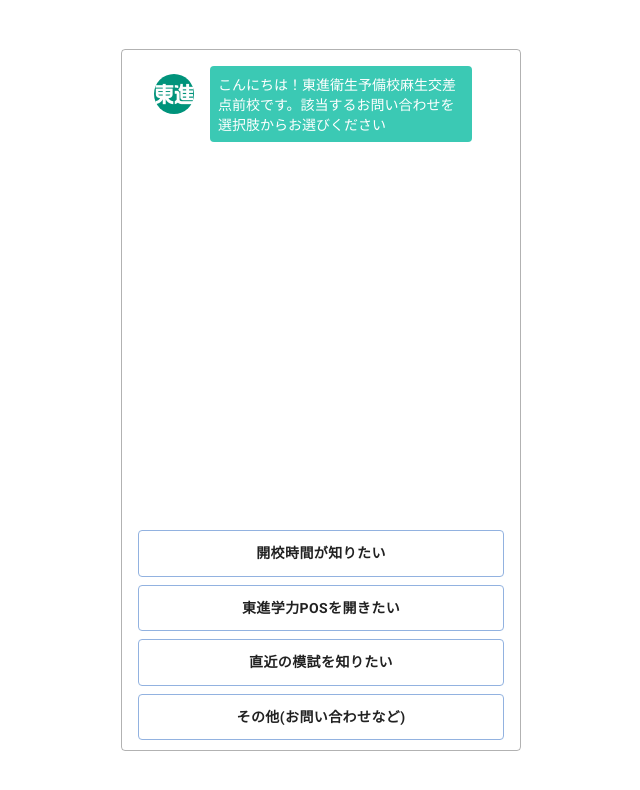
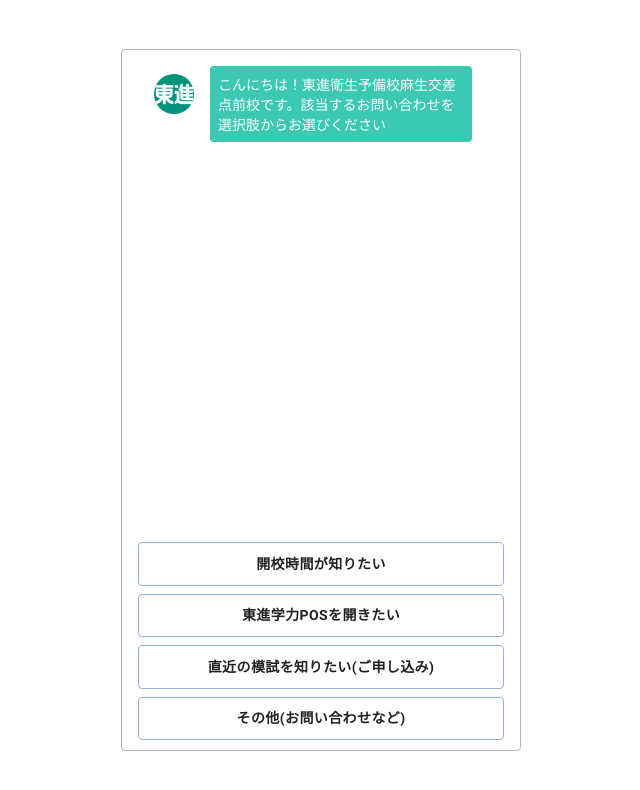
Before and after one commit to kannoRyo/chatbot-toshin, a React (Create React App) app: page / in a window 1280 px wide. Shown: the top 790 px of the page, without its empty margins (319-959 px from the left). Built offline with nearby package versions, Linux system fonts and the light colour scheme.

Commit message:
chat部分改良

```diff
--- a/src/App.jsx
+++ b/src/App.jsx
@@ -14,16 +14,16 @@
   const [dataset, setDetaset] = useState(defaultDataset)
   const [open, setOpen] = useState(false)
 
-  const initAnswer = ()=>{
-    const initAnswer = dataset[currentId].answers
-    setAnswers(initAnswer)
-  }
-
   const addChat = useCallback((chat)=>{
     setChats(prevChats=>{
       return [...prevChats, chat]
     })
   },[])
+
+  const initAnswer = ()=>{
+    const initAnswer = dataset[currentId].answers
+    setAnswers(initAnswer)
+  }
 
   const  initChats = ()=>{
     const initQuestion = {
@@ -38,6 +38,11 @@
     initAnswer()
   },[])
 
+  useEffect(()=>{
+    const scroll = document.getElementById('scrollHeight')
+    scroll.scrollTop = scroll.scrollHeight
+  })
+
   const nextDisplayQuestion = (nextId)=>{
     addChat({
       text: dataset[nextId].question,
@@ -48,12 +53,35 @@
   }
 
   const selectAnswer = (selectedAnswer, nextId)=>{
-    addChat({
-      text: selectedAnswer,
-      type:'answer'
-    })
+    switch(true){
+      case (selectedAnswer === 'init'):
+        break;
+      case (nextId === 'https://www.toshin.com/exams/'):
+        nextDisplayQuestion('practiceExam')
+        const a2 = document.createElement('a')
+        a2.href =  nextId
+        a2.target = '__blank'
+        setTimeout(()=>{
+          a2.click()
+        },2000)
+        break;
+      case (/^https:*/.test(nextId)):
+        const a = document.createElement('a')
+        a.href =  nextId
+        a.target = '__blank'
+        a.click()
+        nextDisplayQuestion('init')
+        break;
+      default:
+        addChat({
+          text: selectedAnswer,
+          type:'answer'
+        })
 
-    nextDisplayQuestion(nextId)
+        setTimeout(()=>{
+          nextDisplayQuestion(nextId)
+        },750)
+    }
   }
 
   return (
--- a/src/components/Answer.jsx
+++ b/src/components/Answer.jsx
@@ -5,7 +5,7 @@
 const useStyle = makeStyles({
     button:{
         marginBottom:'8px',
-        padding:'10px',
+        padding:'8.5px',
         fontWeight:'600',
         border:'1px solid #92b2e0',
         '&:hover':{
--- a/src/components/Chats.jsx
+++ b/src/components/Chats.jsx
@@ -5,7 +5,8 @@
 
 const useStyle = makeStyles({
     listGgrid:{
-        height:'462px'
+        height:'462px',
+        overflow:'scroll'
     }
 })
 
@@ -13,7 +14,7 @@
     const classes = useStyle()
 
     return(
-        <List  className={classes.listGgrid}>
+        <List  className={classes.listGgrid} id="scrollHeight">
             {
                 chats.map((chat,index)=>{
                    return  <Chat text={chat.text} type={chat.type}key={index}/>
--- a/src/dataset.js
+++ b/src/dataset.js
@@ -2,8 +2,8 @@
     'init':{
         'answers':[
             {content:"開校時間が知りたい", nextId: "businessHours"},
-            {content:"東進学力POSを開きたい", nextId:"POSのURL"},
-            {content:"直近の模試を知りたい", nextId: "practiceExam"},
+            {content:"東進学力POSを開きたい", nextId:"https://www.toshin.com/pos/"},
+            {content:"直近の模試を知りたい(ご申し込み)", nextId: "https://www.toshin.com/exams/"},
             {content:"その他(お問い合わせなど)", nextId:"other"},
         ],
         'question': "こんにちは！東進衛生予備校麻生交差点前校です。該当するお問い合わせを選択肢からお選びください"
@@ -23,22 +23,17 @@
     },
     "practiceExam":{
         answers:[
-            {content:'1年', nextId:"displayPracticeExam"},
-            {content:'2年', nextId:"displayPracticeExam"},
-            {content:'3年', nextId:"displayPracticeExam"}
+            {content:'ご申し込みする（お問い合わせ）', nextId:"Form表示"},
+            {content:'最初の画面に戻る', nextId:"init"}
         ],
-        question:"学年を教えてください"
-    },
-    "displayPracticeExam":{
-        answers:[{content:"最初の画面に戻る",nextId: "init"}],
-        question:"直近の模試は〇〇（■/✕）です"
+        question:"別タブにてホームページへご案内いたします。ご申し込みの場合はお問い合わせお願いいたします。"
     },
     "other":{
         answers:[
-            {content:"公式サイトを見たい", nextID:'サイトのURL'},
+            {content:"校舎公式HPを見たい", nextID:'サイトのURL'},
             {content:"お問い合わせしたい", nextId:"Form表示"}
         ],
-        questio:"ご希望する方を選択してください"
+        question:"ご希望する方を選択してください"
     }
 
 }
```
Also changed, not shown: 1 other file (tests, documents, lock files or other folders).
